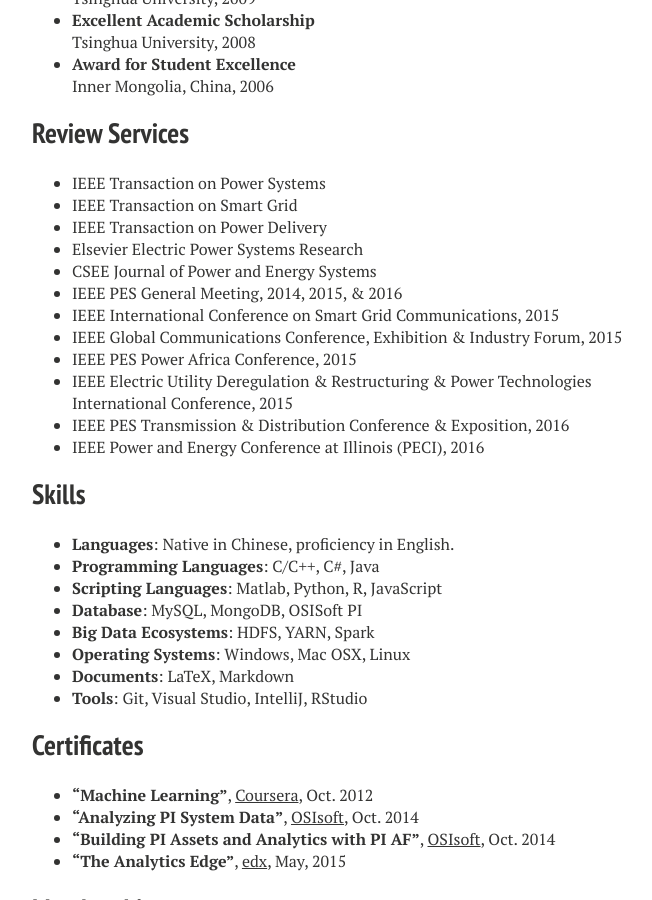
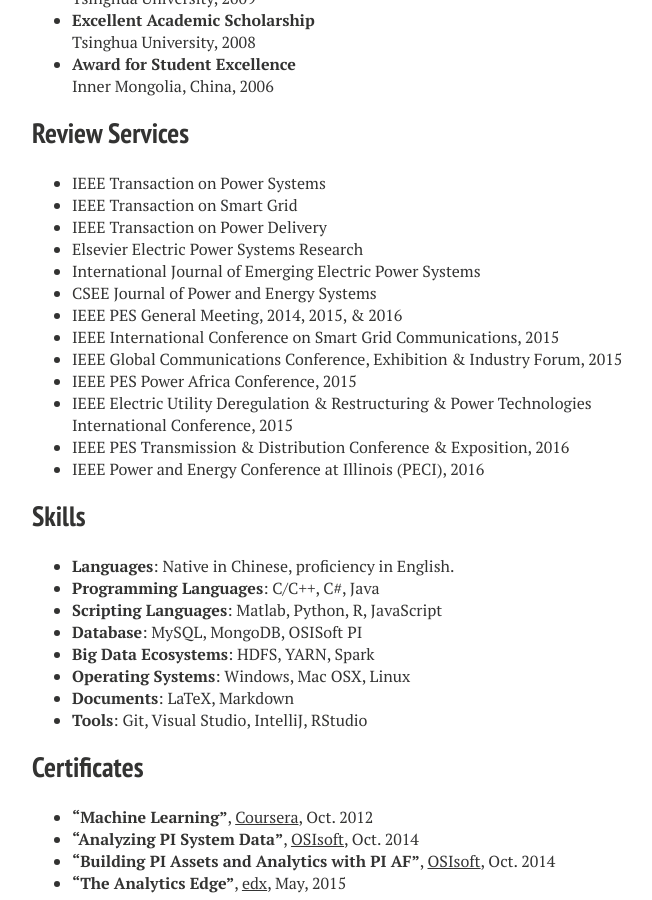
Before and after one commit to JiahuiGuo/jiahuiguo.github.io, a Jekyll site: the page built from cv.md, in a window 1280 px wide and 900 px high, scrolled down 1299 px. Shown: the whole window, without its empty margins (288-940 px from the left). Built offline with Jekyll 4.4.1, drawn with Linux system fonts in a browser that asks for light colours; nearby versions of some CDN libraries.

Commit message:
Update cv.md

```diff
--- a/cv.md
+++ b/cv.md
@@ -65,6 +65,7 @@
 - IEEE Transaction on Smart Grid
 - IEEE Transaction on Power Delivery
 - Elsevier Electric Power Systems Research
+- International Journal of Emerging Electric Power Systems
 - CSEE Journal of Power and Energy Systems
 - IEEE PES General Meeting, 2014, 2015, & 2016
 - IEEE International Conference on Smart Grid Communications, 2015
```
